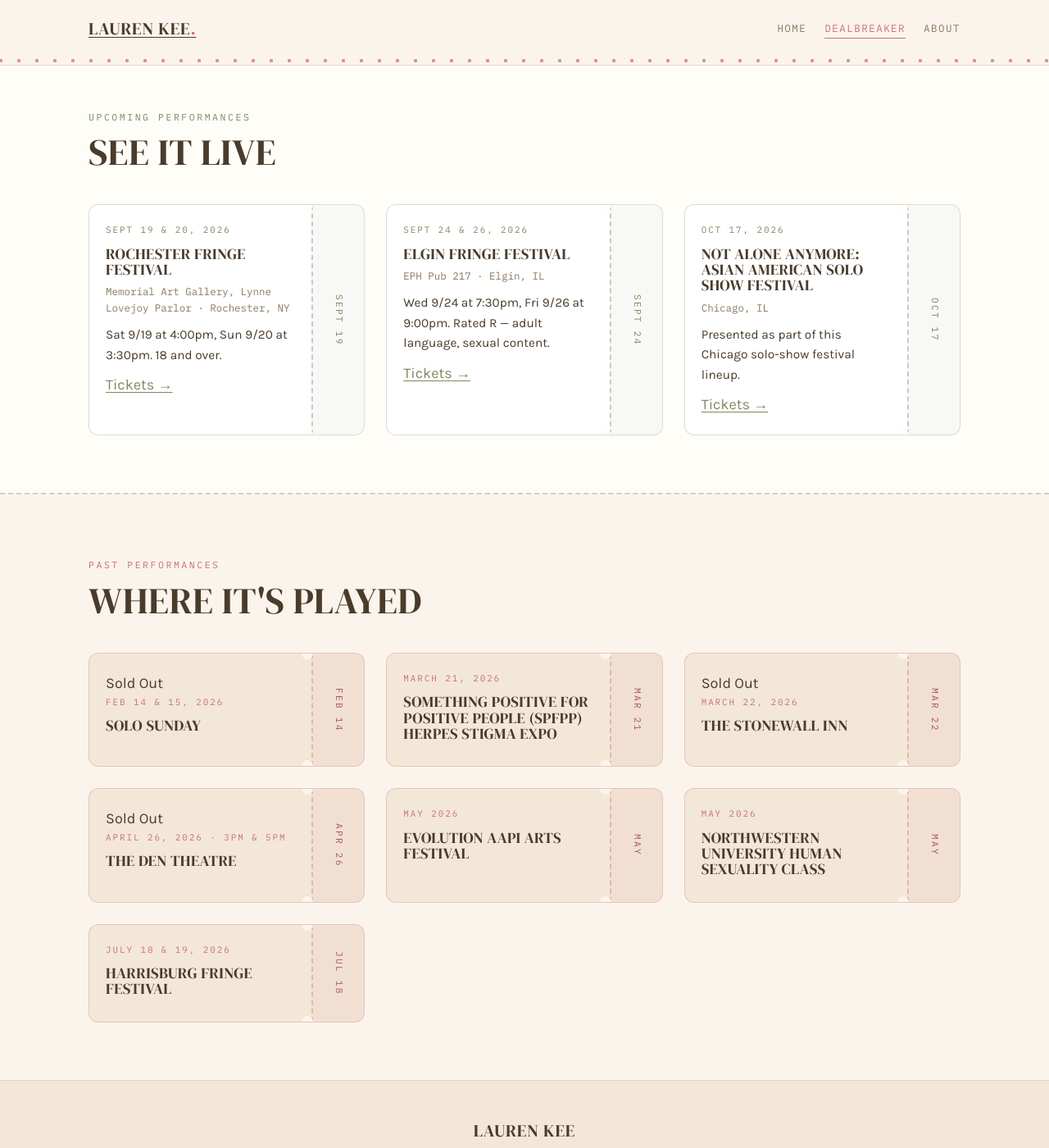
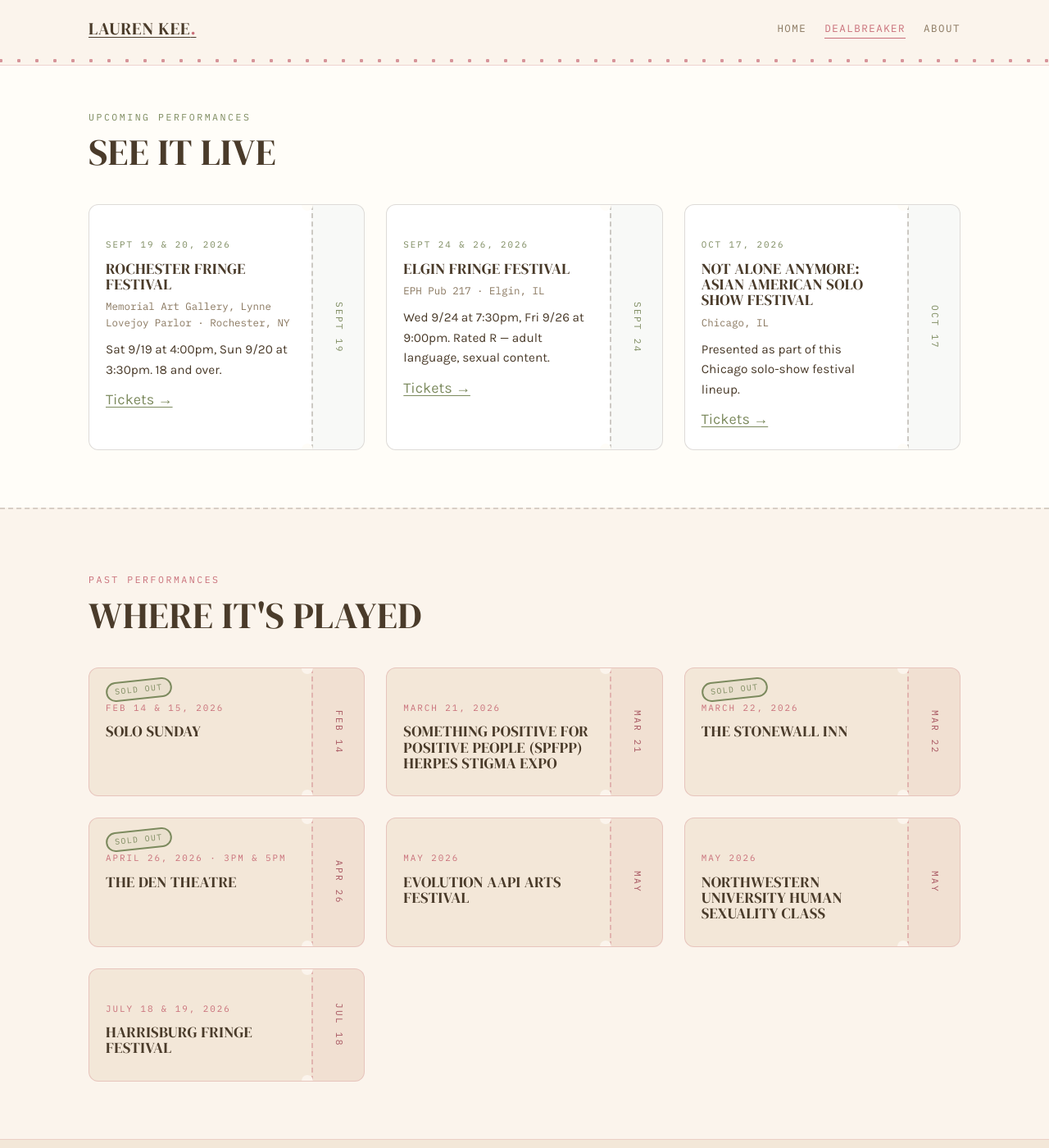
Before and after one commit to laurenkee-hub/site, a Jekyll site: the page built from dealbreaker.md, in a window 1280 px wide and 1400 px high, scrolled down 1115 px. Shown: the whole window at 82% size. Built offline with Jekyll 4.4.1, drawn with Linux system fonts in a browser that asks for light colours; some web fonts are replaced.

Commit message:
Update base.scss

```diff
--- a/_sass/base.scss
+++ b/_sass/base.scss
@@ -446,3 +446,20 @@
 .center { text-align: center; }
 .mt-0 { margin-top: 0; }
 .narrow { max-width: 64ch; }
+/* Sold-out stamp on ticket cards */
+.ticket__badge {
+  position: absolute;
+  top: 14px;
+  left: 20px;
+  transform: rotate(-6deg);
+  border: 2px solid var(--accent-2);
+  color: var(--accent-2);
+  font-family: var(--font-mono);
+  font-size: 0.62rem;
+  letter-spacing: 0.14em;
+  text-transform: uppercase;
+  padding: 2px 9px;
+  border-radius: var(--radius);
+  background: color-mix(in srgb, var(--accent-2) 8%, transparent);
+}
+.ticket__main { position: relative; padding-top: 40px; }
```
